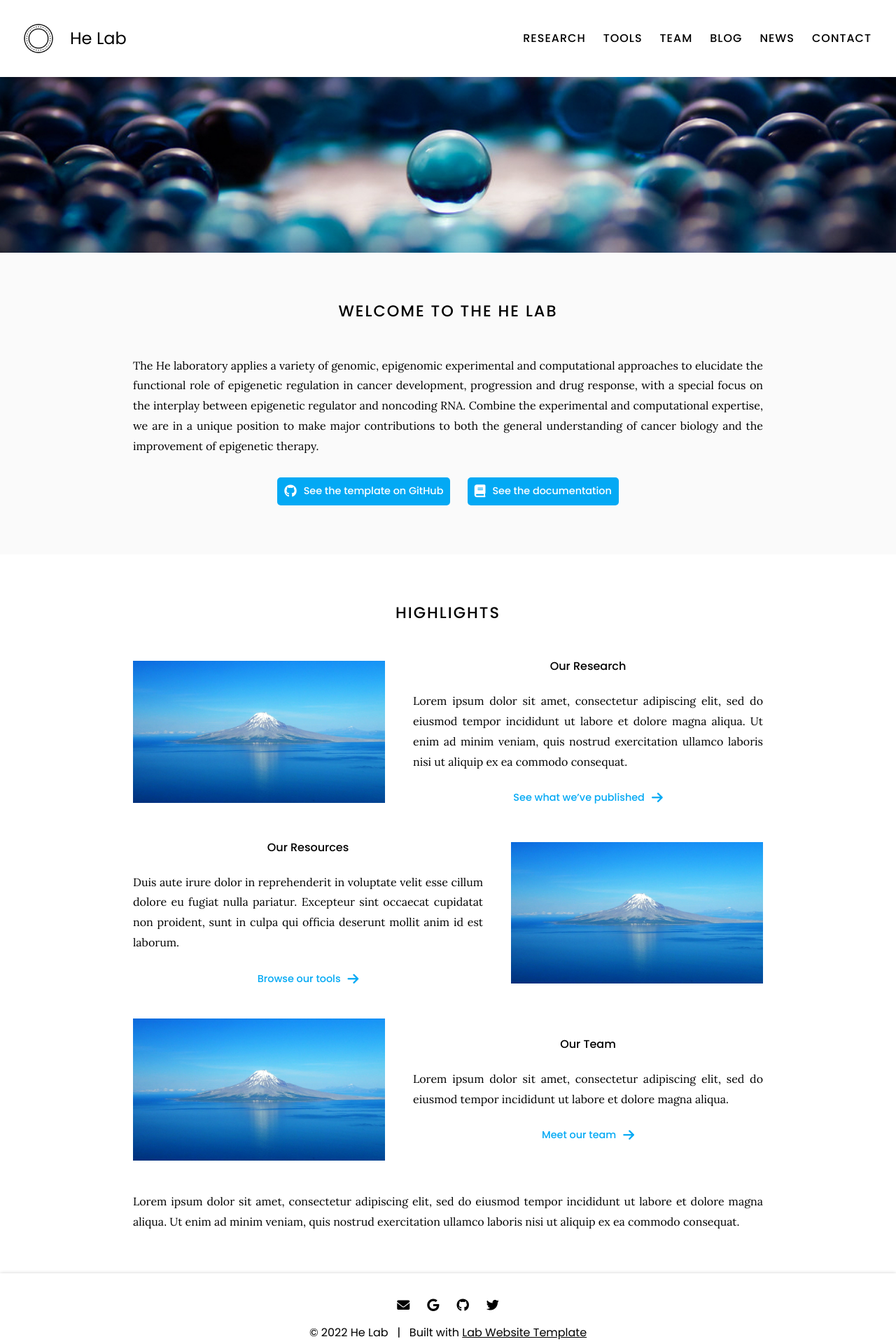
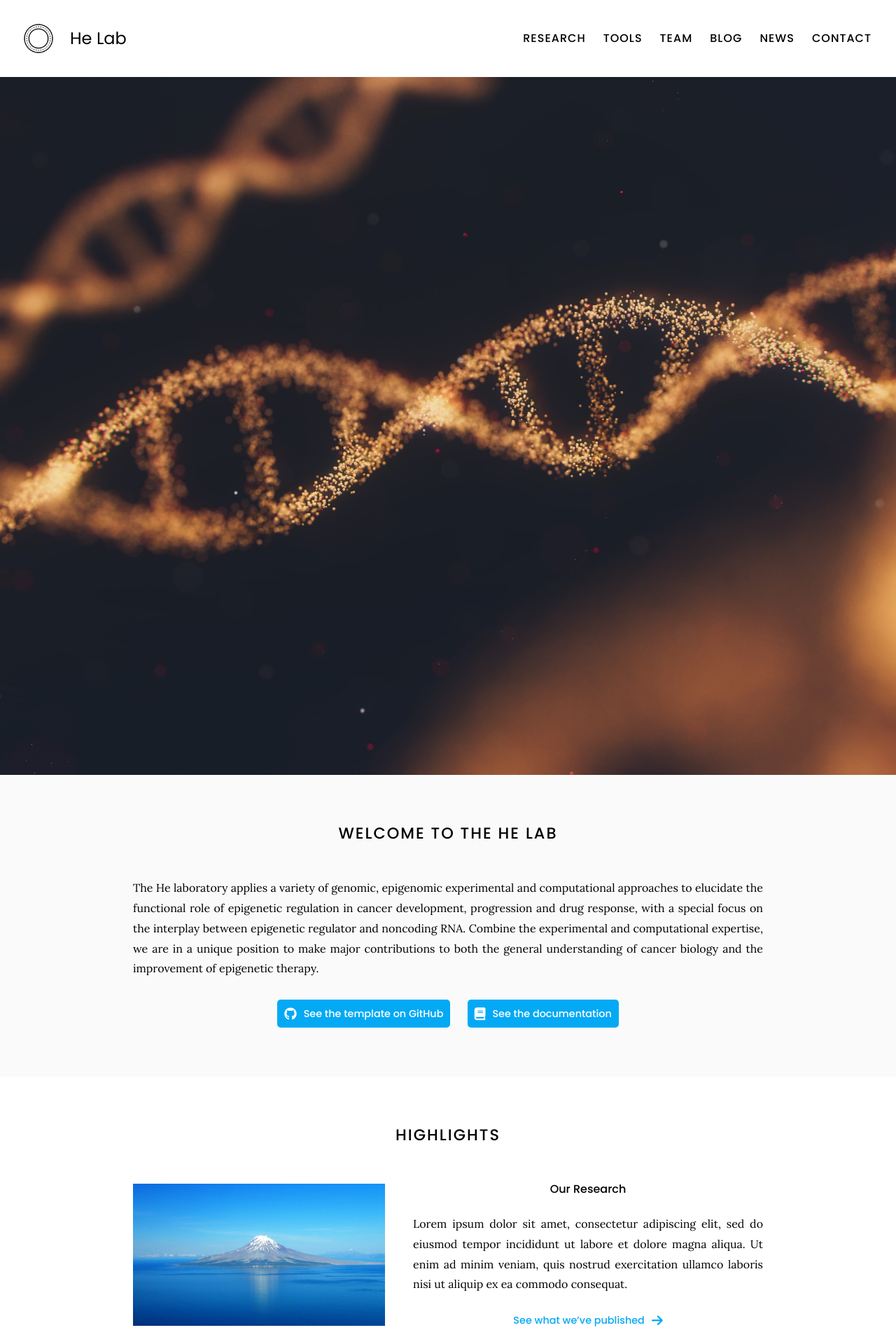
Before and after one commit to vivianschu/blue, a Jekyll site: the page built from index.md, in a window 1280 px wide. Shown: the top 1920 px of the page at 70% size. Built offline with Jekyll 4.4.1, drawn with Linux system fonts in a browser that asks for light colours.

Commit message:
Update index.md

```diff
--- a/index.md
+++ b/index.md
@@ -3,7 +3,7 @@ title: Home
 ---
 
 {% include section.html full=true %}
-{% include banner.html image="images/banner.jpg" %}
+{% include banner.html image="images/dna-background.jpeg" %}
 
 {% include section.html %}
 
```
